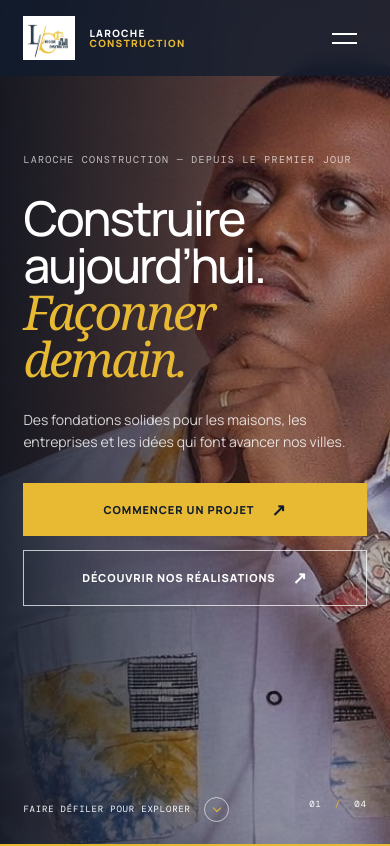
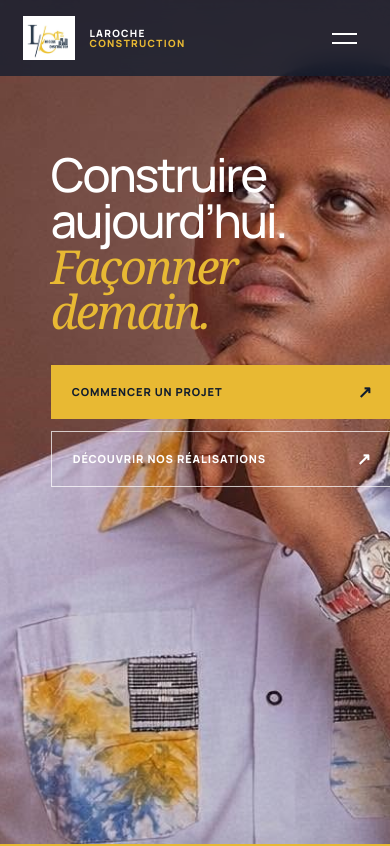
Before and after one commit to kodidarmk-crypto/LarocheConstruction, a website: page index.html in a window 390 px wide. Shown: the top 846 px of the page. Drawn offline with nearby package versions, Linux system fonts and the light colour scheme; no server answers.

Commit message:
Simplify mobile homepage hero

```diff
--- a/index.html
+++ b/index.html
@@ -11,6 +11,7 @@
   <link href="https://fonts.googleapis.com/css2?family=DM+Mono:wght@400;500&family=Manrope:wght@400;500;600;700;800&display=swap" rel="stylesheet">
   <link rel="stylesheet" href="styles.css">
   <link rel="stylesheet" href="hero-crop.css">
+  <link rel="stylesheet" href="mobile-home.css">
 </head>
 <body>
 <header class="site-header" id="site-header">
--- /dev/null
+++ b/mobile-home.css
@@ -0,0 +1,35 @@
+@media (max-width: 560px) {
+  .hero-shade {
+    background: transparent;
+  }
+
+  .hero-content .eyebrow,
+  .hero-content .hero-copy,
+  .hero-bottom {
+    display: none;
+  }
+
+  .hero-content {
+    left: 7vw;
+    right: 7vw;
+    top: 50%;
+    transform: translateY(-50%);
+  }
+
+  .hero-content h1 {
+    font-size: clamp(42px, 12vw, 62px);
+    margin-bottom: 30px;
+  }
+
+  .hero-actions {
+    align-items: stretch;
+    flex-direction: column;
+    gap: 12px;
+    margin-top: 0;
+  }
+
+  .hero-actions .button {
+    justify-content: space-between;
+    width: 100%;
+  }
+}
```
